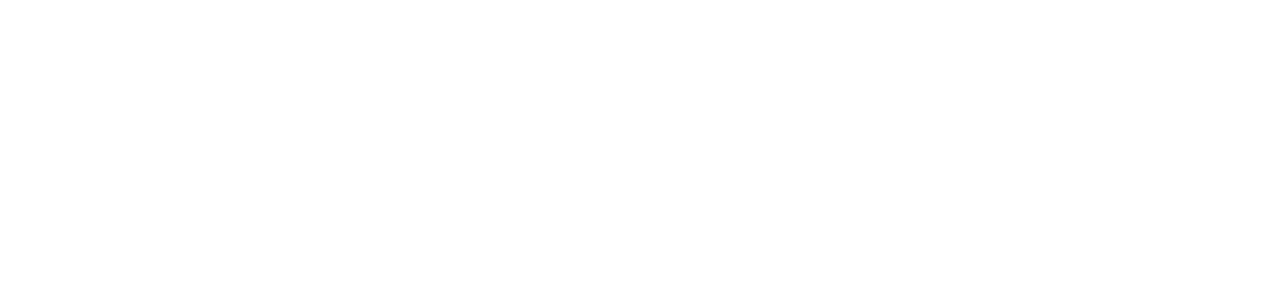
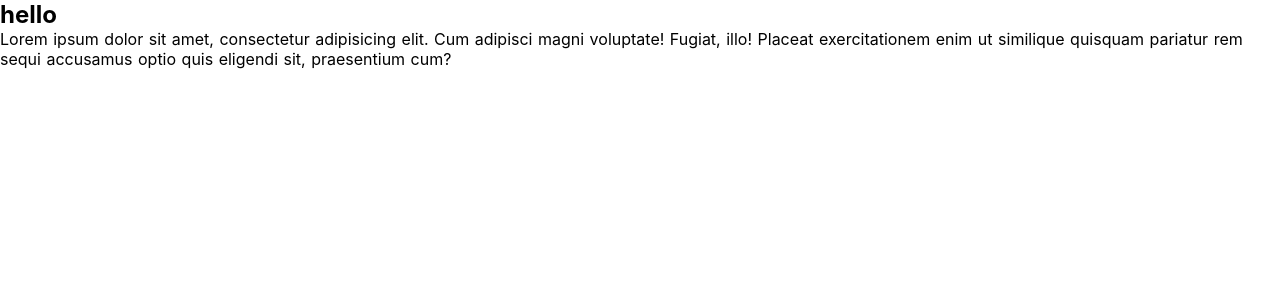
Before and after one commit to UnaLai/Nuxt-Practice, a Nuxt app: page /post in a window 1280 px wide. Before the commit this address had no page. Shown: the top 300 px of the page. Built offline with nearby package versions, Linux system fonts and the light colour scheme.

Commit message:
[feat]:add post page

```diff
--- /dev/null
+++ b/pages/post.vue
@@ -0,0 +1,18 @@
+<template>
+  <div class="container">
+    <article>
+      <h1>hello</h1>
+      <p>Lorem ipsum dolor sit amet, consectetur adipisicing elit. Cum adipisci magni voluptate! Fugiat, illo! Placeat exercitationem enim ut similique quisquam pariatur rem sequi accusamus optio quis eligendi sit, praesentium cum?</p>
+    </article>
+  </div>
+</template>
+
+<script>
+export default {
+
+}
+</script>
+
+<style>
+
+</style>
```
